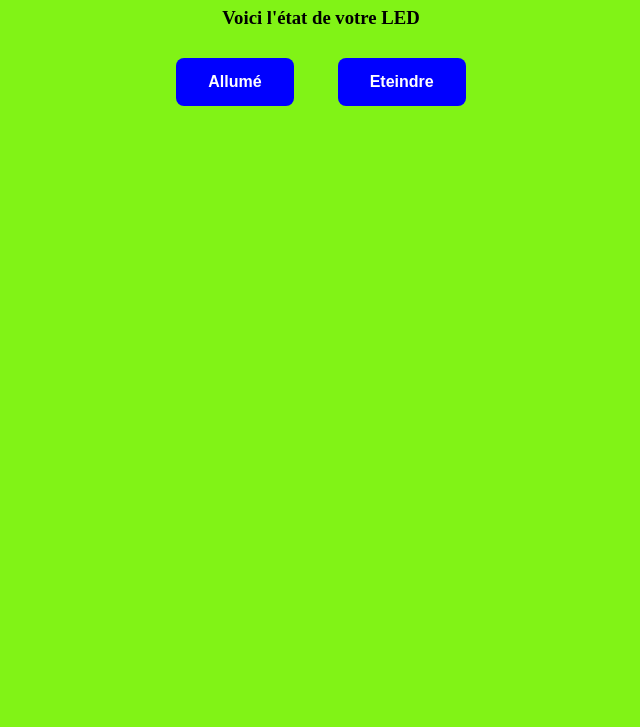
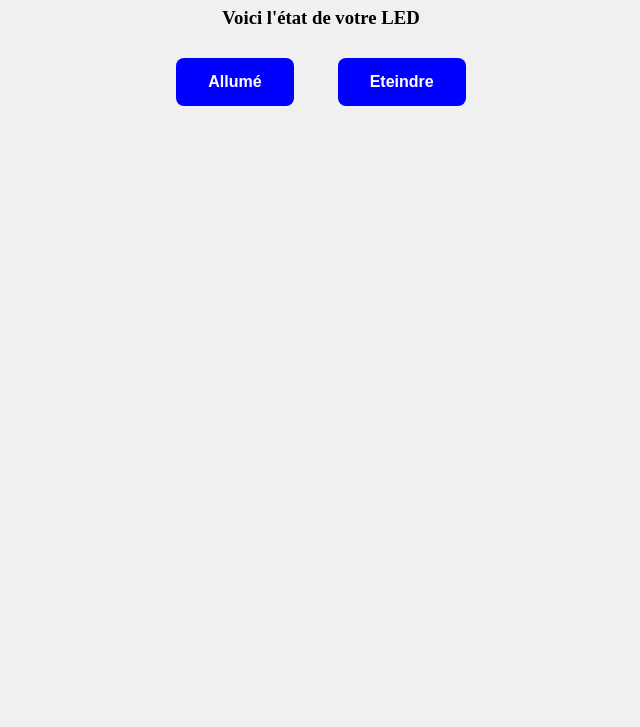
Before and after one commit to Claudy310/D-couverte1, a plain HTML site: page index.html in a window 1280 px wide. Shown: the part 73-800 px from the top of the page, without its empty margins (319-959 px from the left). Drawn offline with Linux system fonts and the light colour scheme.

Commit message:
#bg color changé

```diff
--- a/style.css
+++ b/style.css
@@ -2,7 +2,7 @@ body{
     margin: 0px;
     padding: 0px;
     box-shadow: 0px;
-    background-color: #81f316;
+    background-color: #f0f0f0;
     justify-items: center;
 }
 
```
